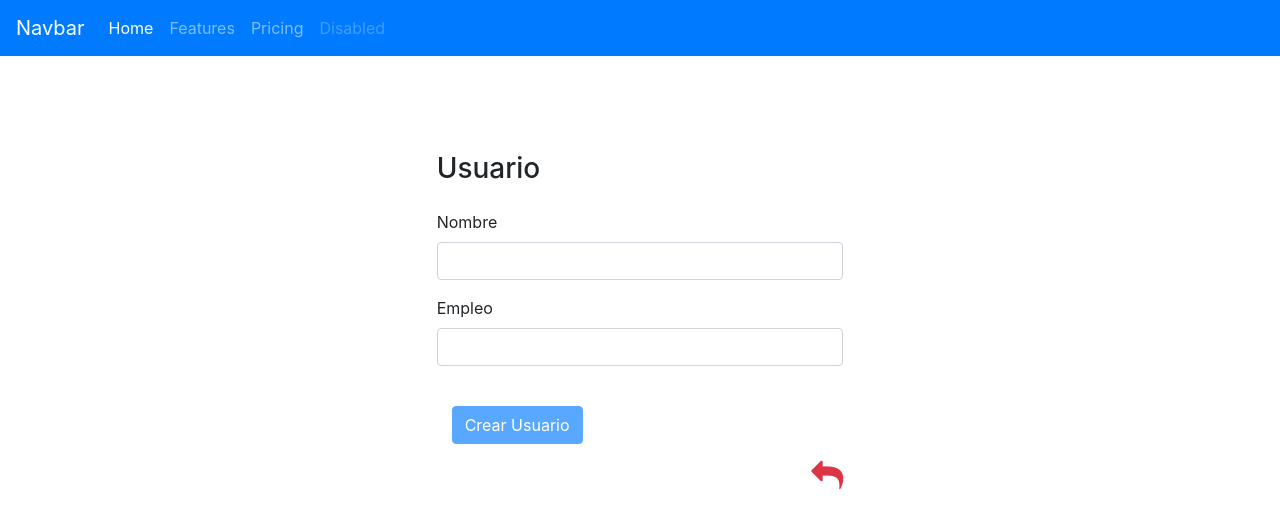
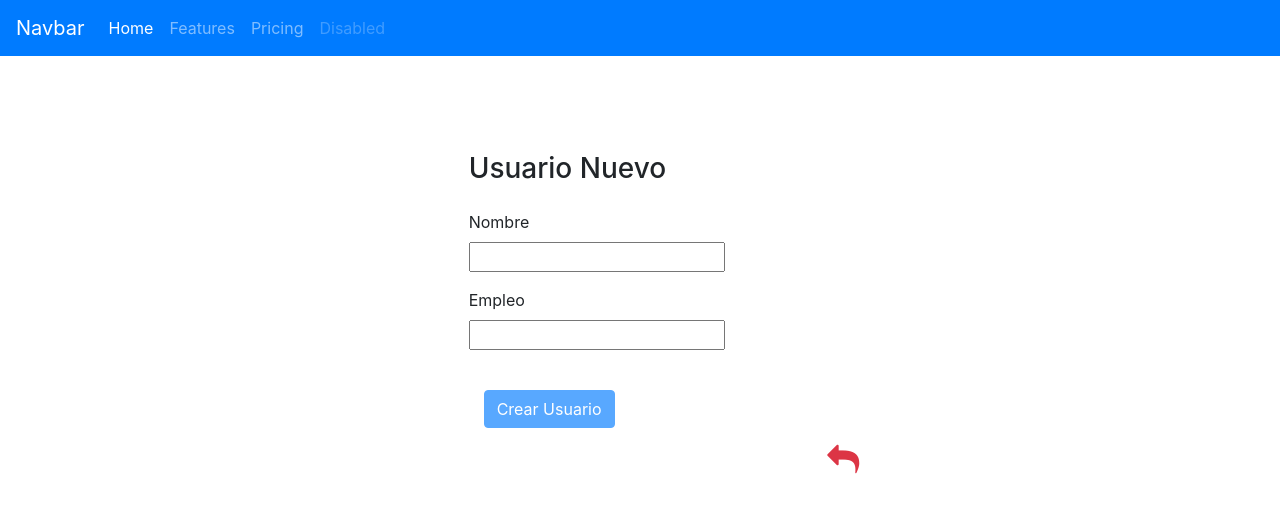
Before and after one commit to Patricia-Defez/laliga-react, a React (Create React App) app: page /users/create in a window 1280 px wide. Shown: the top 528 px of the page. Built offline with nearby package versions, Linux system fonts and the light colour scheme.

Commit message:
using FormField component

```diff
--- a/src/components/CreateUser.js
+++ b/src/components/CreateUser.js
@@ -1,7 +1,6 @@
 import React, { Component } from 'react'
 import { createUser } from '../services/UsersService'
-import { Link } from 'react-router-dom'
-
+import FormField from './FormField'
 
 const validations = {
     name: v => v.length > 0,
@@ -42,7 +41,6 @@ class CreateUser extends Component {
     }
 
     handleBlur = (e) => {
-        // const { name } = e.target;
         this.setState({
             touch: {
                 ...this.state.touch,
@@ -87,41 +85,37 @@ class CreateUser extends Component {
     }
 
     render() {
-        const { user, errors, touch } = this.state;
+        // const { user, errors, touch } = this.state;
         return (
-            <div className = "row justify-content-center mt-5 ">
+            <div className = "row justify-content-center mt-5 pl-5">
             <div className="box mx-auto col-sm-4 mt-5">
 
                 <div className="">
-                    <h3>Usuario</h3>
+                    <h3>Usuario Nuevo</h3>
                     <form id="profile-form" className="mt-4" onSubmit={this.handleSubmit}>
-                        <div className="form-group">
-                            <label>Nombre</label>
-                            <input type="text" name="name" className={`form-control ${touch.name && errors.name && 'is-invalid'}`}
-                                onChange={this.handleChange}
-                                onBlur={this.handleBlur}
-                                value={user.name}  />
-                             {touch.name && errors.name && (
-                                <p className="text-danger">El campo es obligatorio</p>
-                            )}
-                        </div>
 
-                        <div className="form-group">
-                            <label>Empleo</label>
-                            <input type="text" name="job" className={`form-control ${touch.job && errors.job && 'is-invalid'}`}
-                                onChange={this.handleChange}
-                                onBlur={this.handleBlur}
-                                value={user.job}  />
-                             {touch.job && errors.job && (
-                                <p className="text-danger">El campo es obligatorio</p>
-                            )}
-                            </div>
+                        <FormField title="Nombre" name="name"
+                            value={this.state.user.name}
+                            onChange={this.handleChange}
+                            error={this.state.errors.name}
+                            onBlur={this.handleBlur}
+                            touch={this.state.touch.name}/>
+
+
+                        <FormField title="Empleo" name="job"
+                            value={this.state.user.job}
+                            onChange={this.handleChange}
+                            error={this.state.errors.job}
+                            onBlur={this.handleBlur}
+                            touch={this.state.touch.job}/>
+
 
                         <div className="col-6 pt-4">
-                        <button className="btn btn-primary" form="profile-form" type="submit" disabled={!this.isValid()}>Crear Usuario</button>
+                            <button className="btn btn-primary" form="profile-form" type="submit" disabled={!this.isValid()}>Crear Usuario</button>
                         </div>
 
                     </form>
+
                 </div>
                 <a className="float-right"><i className='fa fa-reply fa-2x mt-3 text-danger' onClick={() => this.props.history.go(-1)}></i></a>
 
--- /dev/null
+++ b/src/components/FormField.js
@@ -0,0 +1,35 @@
+import React from 'react';
+
+export default (props) => (
+    <div className="form-group">
+      <label className="label">{props.title}</label>
+      <div className="">
+        <input
+          name={props.name}
+          className="input"
+          type={props.type || 'text'}
+          value={props.value}
+          onChange={props.onChange}
+          autoComplete="off"
+          onBlur={props.onBlur}
+        />
+
+
+        {props.touch && props.error && (
+          <span className="icon is-small is-right">
+            <i className="fa fa-times fa-lg text-danger ml-1"></i>
+          </span>
+        )}
+
+        {props.touch && !props.error && (
+          <span className="icon is-small is-right">
+            <i className="fa fa-check fa-lg text-success ml-1"></i>
+          </span>
+        )}
+
+        {props.touch && props.error && (
+          <p className="text-danger">{props.title} es un campo obligatorio</p>
+        )}
+      </div>
+    </div>
+  );
--- a/src/components/User.js
+++ b/src/components/User.js
@@ -34,7 +34,7 @@ class User extends Component {
 
     render() {
         return (
-            <div className="row justify-content-center mt-5">
+            <div className="row justify-content-center mt-5 pl-2">
                 <div className="box mx-auto col-sm-4 mt-5">
                     <div className="media ">
                         <div className="media-left mr-5">
```
